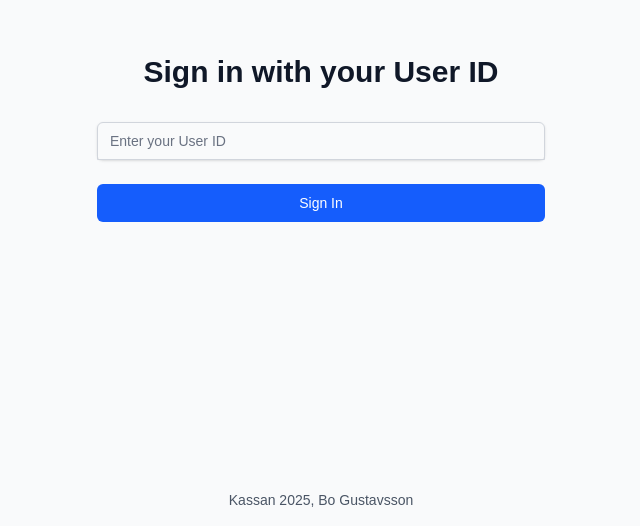
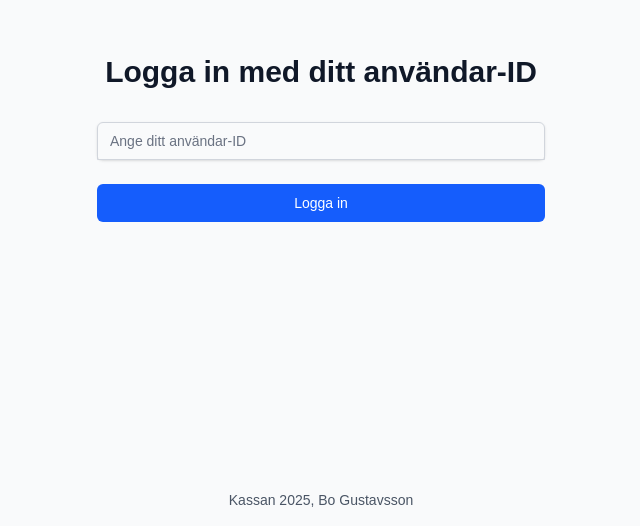
Before and after one commit to Etm571/kassan, a Next.js app: page /login in a window 1280 px wide. Shown: the part 274-800 px from the top of the page, without its empty margins (319-959 px from the left). Built offline with nearby package versions, Linux system fonts and the light colour scheme.

Commit message:
feat: update SignInPage to use callbackUrl from search params; add ScanSuccessPage component for successful scanning session

```diff
--- a/src/app/login/page.tsx
+++ b/src/app/login/page.tsx
@@ -1,15 +1,16 @@
 'use client';
 import { useState } from 'react';
-import { useRouter } from 'next/navigation';
+import { useRouter, useSearchParams } from 'next/navigation';
 import { signIn } from 'next-auth/react';
-import { useSearchParams } from "next/navigation";
-
 
 export default function SignInPage() {
   const router = useRouter();
+  const searchParams = useSearchParams();
   const [userId, setUserId] = useState('');
   const [error, setError] = useState<string | null>(null);
   const [isLoading, setIsLoading] = useState(false);
+
+  const callbackUrl = searchParams.get('callbackUrl') || '/startScan/signInSuccess';
 
   const handleSubmit = async (e: React.FormEvent) => {
     e.preventDefault();
@@ -23,12 +24,12 @@ export default function SignInPage() {
       });
 
       if (result?.error) {
-        setError('Invalid User ID. Please try again.');
+        setError('Ogiltigt användar-ID. Var god försök igen.');
       } else {
-        router.push('/dashboard');
+        router.push(callbackUrl);
       }
     } catch (err) {
-      setError('An unexpected error occurred. Please try again.');
+      setError('Ett oväntat fel inträffade. Var god försök igen.');
     } finally {
       setIsLoading(false);
     }
@@ -39,14 +40,14 @@ export default function SignInPage() {
       <div className="max-w-md w-full space-y-8">
         <div>
           <h2 className="mt-6 text-center text-3xl font-extrabold text-gray-900">
-            Sign in with your User ID
+            Logga in med ditt användar-ID
           </h2>
         </div>
         <form className="mt-8 space-y-6" onSubmit={handleSubmit}>
           <div className="rounded-md shadow-sm -space-y-px">
             <div>
               <label htmlFor="userId" className="sr-only">
-                User ID
+                Användar-ID
               </label>
               <input
                 id="userId"
@@ -56,7 +57,7 @@ export default function SignInPage() {
                 value={userId}
                 onChange={(e) => setUserId(e.target.value)}
                 className="appearance-none rounded-none relative block w-full px-3 py-2 border border-gray-300 placeholder-gray-500 text-gray-900 rounded-t-md focus:outline-none focus:ring-blue-500 focus:border-blue-500 focus:z-10 sm:text-sm"
-                placeholder="Enter your User ID"
+                placeholder="Ange ditt användar-ID"
                 disabled={isLoading}
               />
             </div>
@@ -96,10 +97,10 @@ export default function SignInPage() {
                       d="M4 12a8 8 0 018-8V0C5.373 0 0 5.373 0 12h4zm2 5.291A7.962 7.962 0 014 12H0c0 3.042 1.135 5.824 3 7.938l3-2.647z"
                     ></path>
                   </svg>
-                  Signing in...
+                  Loggar in...
                 </span>
               ) : (
-                'Sign In'
+                'Logga in'
               )}
             </button>
           </div>
--- /dev/null
+++ b/src/app/startScan/signInSuccess/page.tsx
@@ -0,0 +1,19 @@
+import { auth } from "./../../../../auth.config";
+import { redirect } from "next/navigation";
+
+export default async function ScanSuccessPage() {
+  const session = await auth();
+
+  if (!session?.user) {
+    redirect("/auth/signin");
+  }
+
+  return (
+    <div className="min-h-screen bg-gray-50 flex flex-col items-center justify-center">
+      <h1 className="text-3xl font-bold mb-4">Scanning Session Started</h1>
+      <p className="text-lg text-gray-600">
+        Welcome {session.user.name}! You're now ready to start scanning.
+      </p>
+    </div>
+  );
+}
--- a/src/app/views/startScreen.tsx
+++ b/src/app/views/startScreen.tsx
@@ -6,7 +6,7 @@ export default function SelfScanHome() {
   const router = useRouter();
 
   const handleStartScan = () => {
-    router.push("/login?callbackUrl=/scan-success");
+    router.push("/login?callbackUrl=/startScan/signInSuccess");
   };
 
   return (
```
